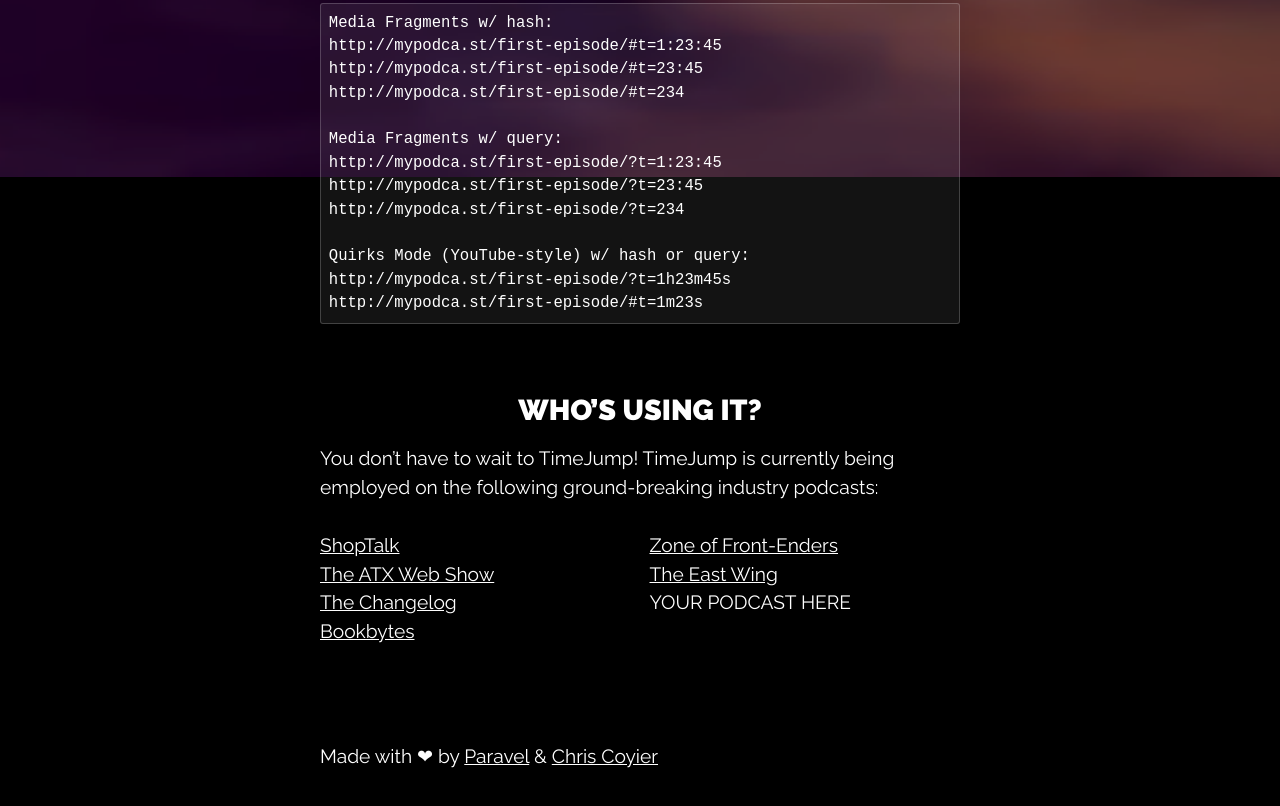
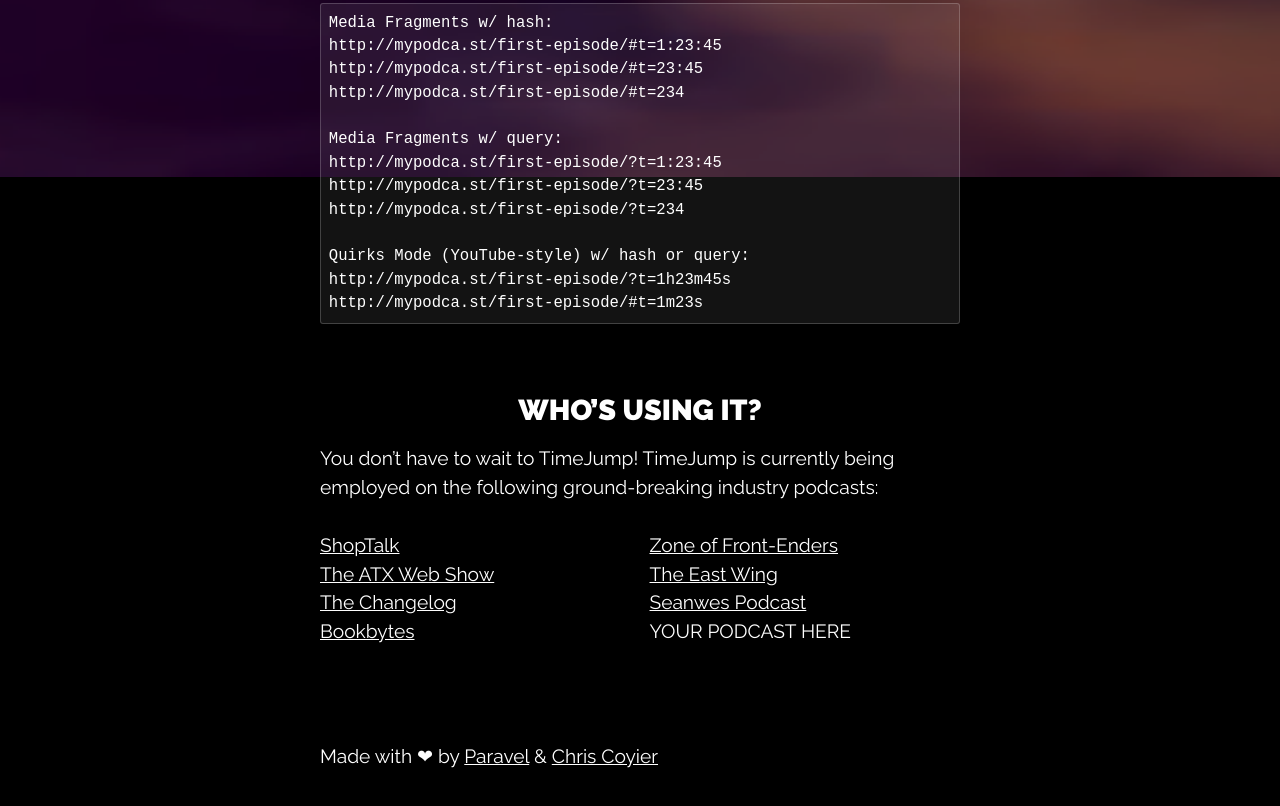
Before and after one commit to davatron5000/TimeJump, a plain HTML site: page index.html in a window 1280 px wide. Shown: the part 623-1429 px from the top of the page. Drawn offline with nearby package versions, Linux system fonts and the light colour scheme; animation ran at ten frames a second.

Commit message:
Adding Seanwes

```diff
--- a/index.html
+++ b/index.html
@@ -180,6 +180,7 @@ http://mypodca.st/first-episode/#t=1m23s</code></pre>
                 <li><a href="http://bookbytes.tv/">Bookbytes</a></li>
                 <li><a href="http://zofe.com.br/">Zone of Front-Enders</a></li>
                 <li><a href="http://theeastwing.net/">The East Wing</a></li>
+                <li><a href="http://seanwes.com/podcast/">Seanwes Podcast</a></li>
                 <li>YOUR PODCAST HERE</li>
             </ul>
         </section>
```
